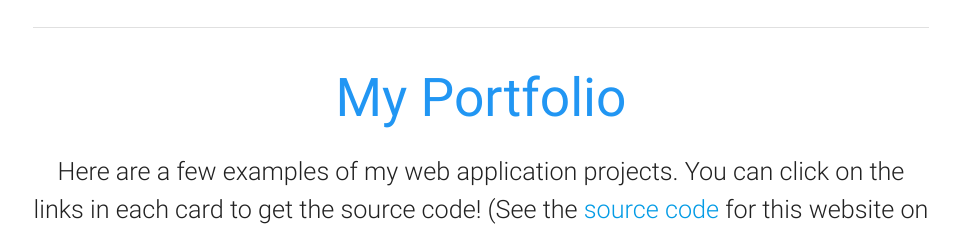
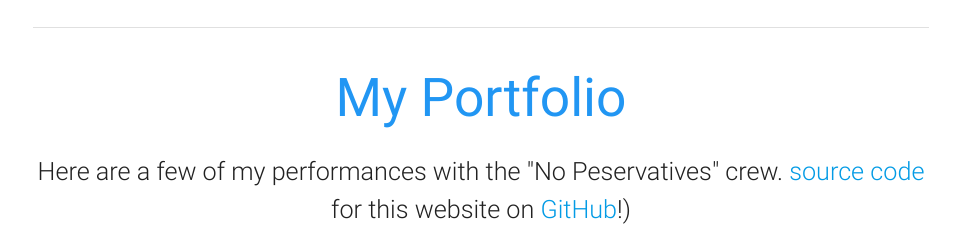
Before and after one commit to shaepetty07/petty.github.io, a plain HTML site: page index.html in a window 1280 px wide. Shown: the part 1795-2030 px from the top of the page, without its empty margins (159-1120 px from the left). Drawn offline with nearby package versions, Linux system fonts and the light colour scheme.

Commit message:
shaes remake

```diff
--- a/index.html
+++ b/index.html
@@ -66,7 +66,7 @@
     <div class="container divider"></div>
       <div class="container section center-align">
         <h2 class="blue-text">My Portfolio</h2>
-        <p class="flow-text">Here are a few examples of my web application projects. You can click on the links in each card to get the source code! (See the <a href="https://github.com/shalkey/shalkey.github.io" target="_blank">source code</a> for <span class="italic">this</span> website on <a href="https://www.github.com/shalkey" target="_blank">GitHub</a>!)</p>
+        <p class="flow-text">Here are a few of my performances with the "No Peservatives" crew.  <a href="https://github.com/shalkey/shalkey.github.io" target="_blank">source code</a> for <span class="italic">this</span> website on <a href="https://www.github.com/shalkey" target="_blank">GitHub</a>!)</p>
 <!-- More Projects -->
         <div class="row">
 <!-- First Project Preview-->
```
